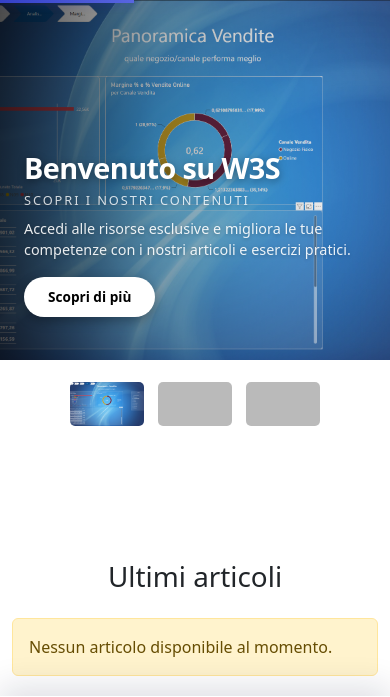
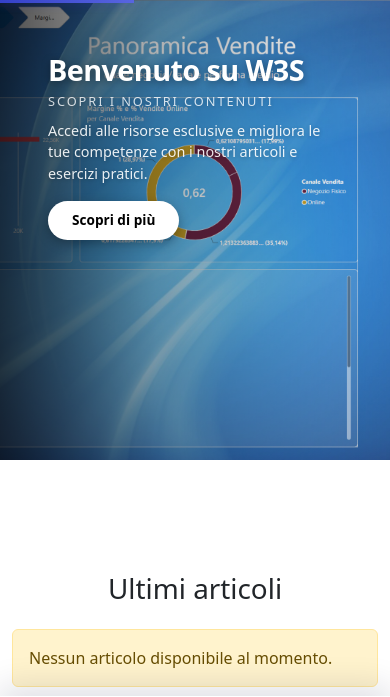
Before and after one commit to marcobiondi-prog/w3s-site, a PHP site: page / in a window 390 px wide. Shown: the top 697 px of the page. Run offline with PHP 8.4, Linux system fonts and the light colour scheme; data that the repository does not hold is empty; grey boxes are pictures that could not be loaded.

Commit message:
caption-responsive

```diff
--- a/asset/style.css
+++ b/asset/style.css
@@ -49,7 +49,7 @@ footer p {
 }
 
 /* ====================================
-   CAROUSEL / HERO SLIDE PREMIUM - PlayStation Style
+  CAROUSEL / HERO SLIDE
    ==================================== */
 .carousel-premium {
   width: 100%;
@@ -90,9 +90,10 @@ footer p {
   position: absolute;
   inset: 0;
   display: flex;
-  align-items: center;
+  align-items: flex-start;
   z-index: 3;
-  padding: 0 3rem;
+  box-sizing: border-box;
+  padding: 24% 3rem 0;
 }
 
 .carousel-text-left {
@@ -202,8 +203,8 @@ footer p {
 }
 
 .indicator-thumb img {
-  width: 100%;
-  height: 100%;
+  width: 80%;
+  height: 80%;
   object-fit: cover;
   display: block;
 }
@@ -263,9 +264,18 @@ footer p {
   text-shadow: 0 1px 3px rgba(0, 0, 0, 0.3);
 }
 
-@media (max-width: 768px) {
+@media (max-width: 1024px) {
+  .carousel-premium {
+    height: 82vh;
+    min-height: 460px;
+  }
+
+  .carousel-thumbnails-section {
+    display: none;
+  }
+
   .carousel-item {
-    min-height: 250px;
+    min-height: 450px;
   }
 
   .carousel-caption h5 {
@@ -745,7 +755,19 @@ footer p {
 /* ====================================
    MOBILE RESPONSIVE (max-width: 991.98px)
    ==================================== */
-@media (max-width: 991.98px) {
+@media (max-width: 768px) {
+    #caption {
+      padding: 12% 1.5rem 0;
+    }
+  }
+
+  @media (max-width: 375px) {
+    #caption {
+      padding: 55% 1.5rem 0;
+    }
+  }
+
+   @media (max-width: 991.98px) {
   body {
     padding-top: 0;
     padding-bottom: calc(92px + env(safe-area-inset-bottom));
@@ -756,9 +778,16 @@ footer p {
     height: clamp(360px, 56.25vw, 800px);
   }
 
+  #caption {
+    padding: 3% 1.5rem 0;
+  }
+
+
+
+
+
   .carousel-content-left {
-    padding: 0 1.5rem;
-    transform: translateY(15%);
+    padding: 11% 1.5rem 0;
   }
 
   .carousel-text-left {
@@ -803,12 +832,12 @@ footer p {
   /* Thumbnails on Mobile */
   .carousel-indicators-thumbnails {
     bottom: 1rem;
-    gap: 0.5rem;
+    gap: 0.75rem;
   }
 
   .indicator-thumb {
-    width: 80px;
-    height: 50px;
+    width: 144px;
+    height: 93.6px;
   }
 
   /* Main content padding per compensare il body padding tolto */
@@ -1292,10 +1321,6 @@ footer p {
   .carousel-premium {
     height: 40vw;
   }
-
-  .carousel-content-left {
-    transform: translateY(15%);
-  }
 }
 
 /* ====================================
--- a/index.php
+++ b/index.php
@@ -38,12 +38,15 @@ if (!$articoli) {
   <div class="carousel-progress-bar"></div>
 
   <!-- The slideshow/carousel -->
+
   <div class="carousel-inner">
+
+
     <div class="carousel-item active">
       <img src="asset/image/Screenshot 2026-09-03 153756.png" alt="Hero Slide 1" class="d-block w-100 carousel-media">
       <div class="carousel-overlay"></div>
-      <div class="carousel-content-left">
-        <div class="carousel-text-left">
+       <div id="content" class="carousel-content-left">
+        <div id="caption" class="carousel-text-left">
           <h2>Benvenuto su W3S</h2>
           <p class="carousel-subtitle">Scopri i nostri contenuti</p>
           <p class="carousel-description">Accedi alle risorse esclusive e migliora le tue competenze con i nostri articoli e esercizi pratici.</p>
@@ -51,11 +54,13 @@ if (!$articoli) {
         </div>
       </div>
     </div>
+
+
     <div class="carousel-item">
       <img src="asset/image/chicago.jpg" alt="Hero Slide 2" class="d-block w-100 carousel-media">
       <div class="carousel-overlay"></div>
       <div class="carousel-content-left">
-        <div class="carousel-text-left">
+        <div id="caption" class="carousel-text-left">
           <h2>Impara con noi</h2>
           <p class="carousel-subtitle">Contenuti esclusivi</p>
           <p class="carousel-description">Articoli, esercizi e risorse per approfondire le tue conoscenze tecniche.</p>
@@ -63,11 +68,13 @@ if (!$articoli) {
         </div>
       </div>
     </div>
+
+
     <div class="carousel-item">
       <img src="asset/image/ny.jpg" alt="Hero Slide 3" class="d-block w-100 carousel-media">
       <div class="carousel-overlay"></div>
       <div class="carousel-content-left">
-        <div class="carousel-text-left">
+        <div id="caption" class="carousel-text-left">
           <h2>Migliora le tue competenze</h2>
           <p class="carousel-subtitle">Risorse premium</p>
           <p class="carousel-description">Accedi a una vasta collezione di materiali didattici e guide complete.</p>
```
Also changed, not shown: asset/image/Screenshot 2026-09-03 153756.png.
